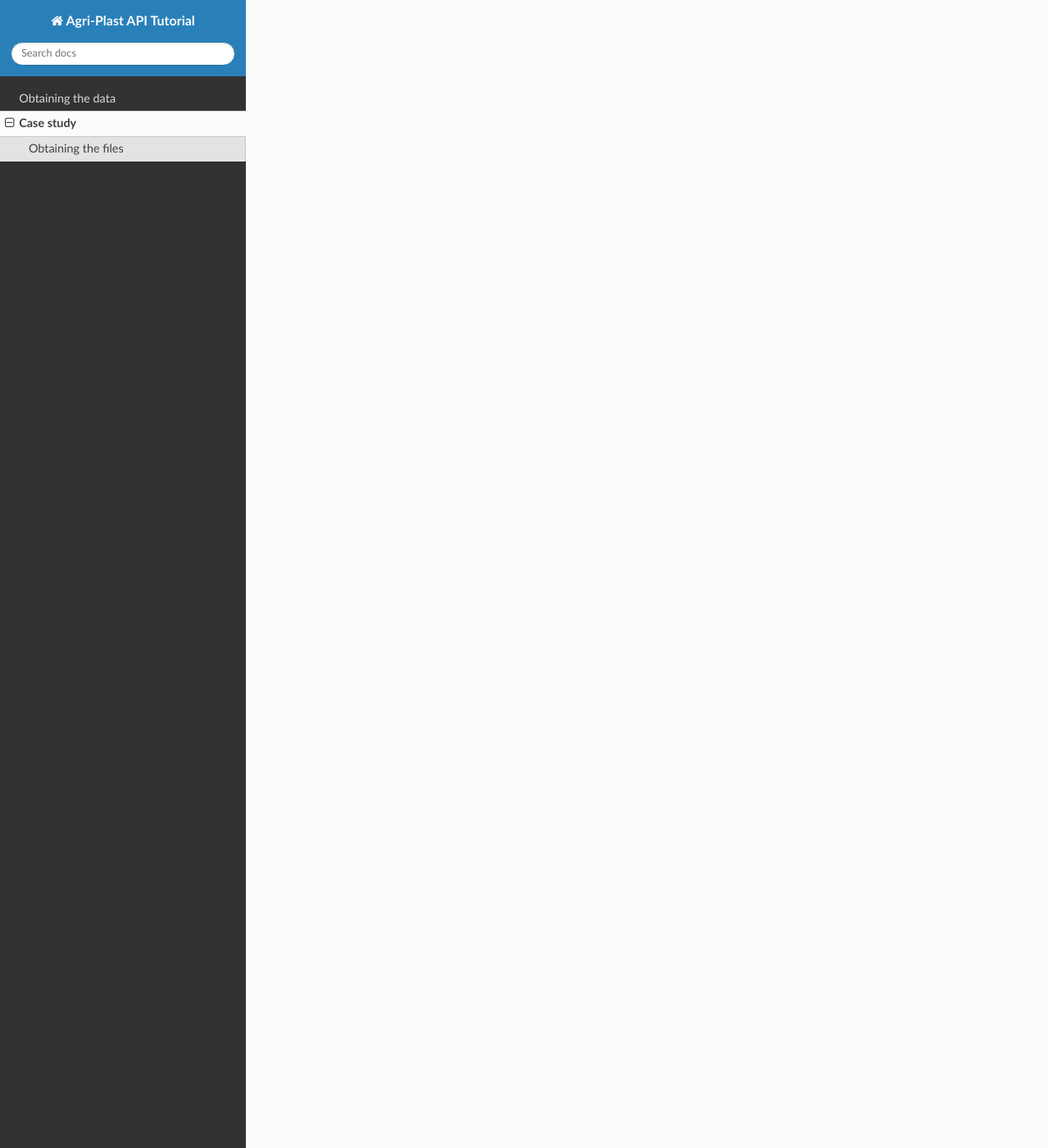
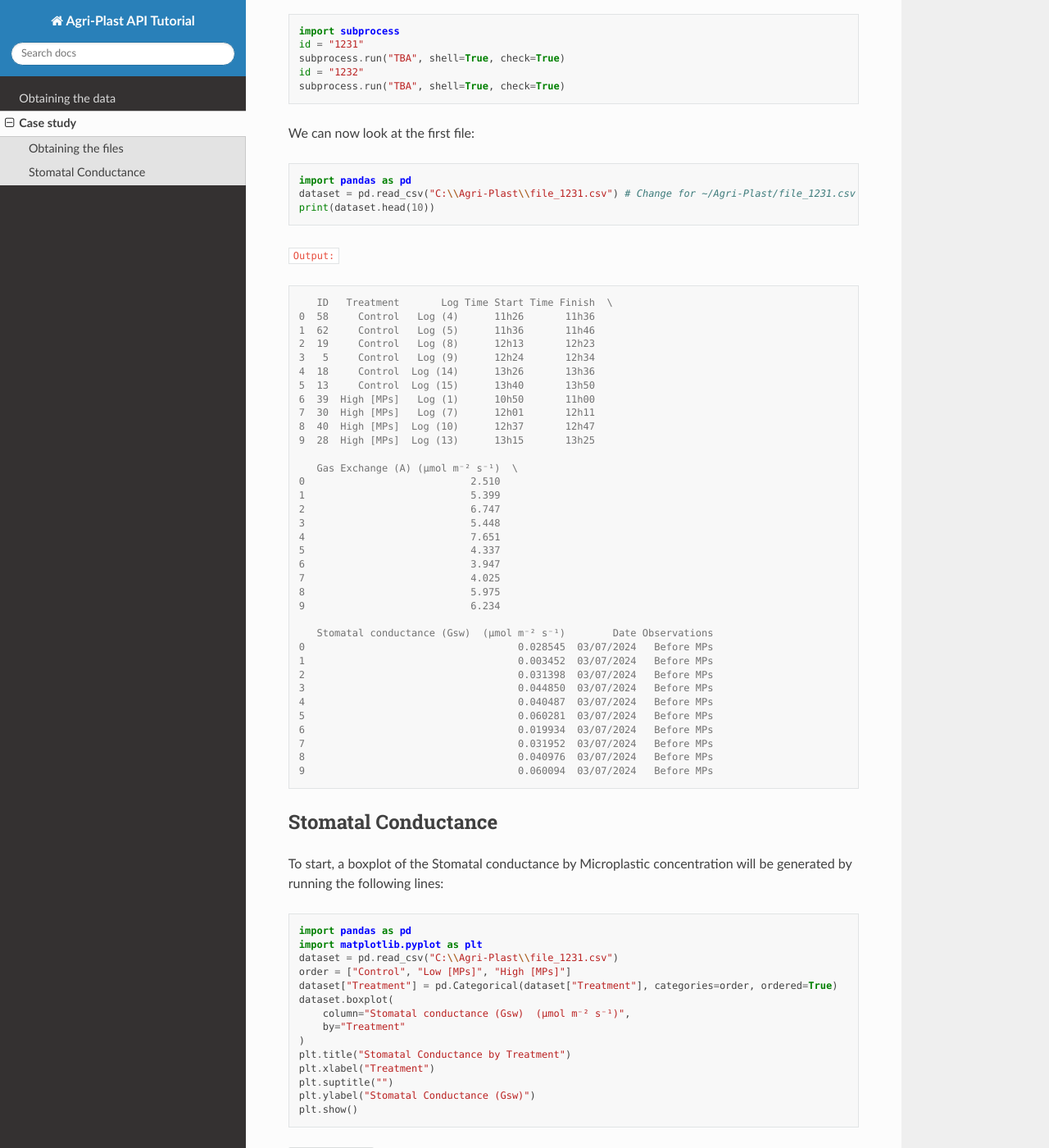
Before and after one commit to lmgoncalves94/Agri-Plast_API, a Sphinx documentation site: the page built from docs/source/case_study.rst, in a window 1280 px wide and 1400 px high, scrolled down 1452 px. Shown: the whole window at 82% size. Built offline with Sphinx 7.4.7 and the Read the Docs theme 3.1.0, drawn with Linux system fonts in a browser that asks for light colours; some of the changed text lies outside the part shown.

Commit message:
Update case_study.rst

```diff
--- a/docs/source/case_study.rst
+++ b/docs/source/case_study.rst
@@ -28,6 +28,7 @@ In the case you haven't created the working directory, run the following:
 
 In this case study we'll be focusing on the following dataset:
 `https://dmportal.biodata.pt/dataset.xhtml?persistentId=doi:10.34636/DMPortal/Q3YLV4 <https://dmportal.biodata.pt/dataset.xhtml?persistentId=doi:10.34636/DMPortal/Q3YLV4>`_
+
 Take note of the doi:
 
 .. code-block:: console
@@ -52,4 +53,96 @@ Run the following to obtain the metadata file:
   doi = "doi:10.34636/DMPortal/Q3YLV4"
   subprocess.run("TBA")
 
-Searching for the ID following ´´"dataFile":{"id":´´ the following IDs are identified: ´´1231´´ and ´´1232´´. Run the following to obtain both files:
+Searching for the ID following ``"dataFile":{"id":`` the following IDs are identified: ``1231`` and ``1232``. Run the following to obtain both files:
+
+``On Windows:``
+
+.. code-block:: python
+
+   import subprocess
+   id = "1231"
+   subprocess.run(f'wsl bash -c "curl -L \\"https://dmportal.biodata.pt/api/access/datafile/{id}?format=original\\" -o /mnt/c/Agri-Plast/file_{id}.csv"', shell=True, check=True)
+   id = "1232"
+   subprocess.run(f'wsl bash -c "curl -L \\"https://dmportal.biodata.pt/api/access/datafile/{id}?format=original\\" -o /mnt/c/Agri-Plast/file_{id}.csv"', shell=True, check=True)
+
+``On Linux/Mac:``
+
+.. code-block:: python
+
+   import subprocess
+   id = "1231"
+   subprocess.run("TBA", shell=True, check=True)
+   id = "1232"
+   subprocess.run("TBA", shell=True, check=True)
+
+We can now look at the first file:
+
+.. code-block:: python
+
+   import pandas as pd
+   dataset = pd.read_csv("C:\\Agri-Plast\\file_1231.csv") # Change for ~/Agri-Plast/file_1231.csv on Linux/Mac
+   print(dataset.head(10))
+
+``Output:``
+
+.. code-block:: console
+
+      ID   Treatment       Log Time Start Time Finish  \
+   0  58     Control   Log (4)      11h26       11h36
+   1  62     Control   Log (5)      11h36       11h46
+   2  19     Control   Log (8)      12h13       12h23
+   3   5     Control   Log (9)      12h24       12h34
+   4  18     Control  Log (14)      13h26       13h36
+   5  13     Control  Log (15)      13h40       13h50
+   6  39  High [MPs]   Log (1)      10h50       11h00
+   7  30  High [MPs]   Log (7)      12h01       12h11
+   8  40  High [MPs]  Log (10)      12h37       12h47
+   9  28  High [MPs]  Log (13)      13h15       13h25
+
+      Gas Exchange (A) (µmol m⁻² s⁻¹)  \
+   0                            2.510
+   1                            5.399
+   2                            6.747
+   3                            5.448
+   4                            7.651
+   5                            4.337
+   6                            3.947
+   7                            4.025
+   8                            5.975
+   9                            6.234
+
+      Stomatal conductance (Gsw)  (µmol m⁻² s⁻¹)        Date Observations
+   0                                    0.028545  03/07/2024   Before MPs
+   1                                    0.003452  03/07/2024   Before MPs
+   2                                    0.031398  03/07/2024   Before MPs
+   3                                    0.044850  03/07/2024   Before MPs
+   4                                    0.040487  03/07/2024   Before MPs
+   5                                    0.060281  03/07/2024   Before MPs
+   6                                    0.019934  03/07/2024   Before MPs
+   7                                    0.031952  03/07/2024   Before MPs
+   8                                    0.040976  03/07/2024   Before MPs
+   9                                    0.060094  03/07/2024   Before MPs
+
+.. _stomatal_conductance:
+
+Stomatal Conductance
+--------------------
+
+To start, a boxplot of the Stomatal conductance by Microplastic concentration will be generated by running the following lines:
+
+.. code-block:: python
+
+   import pandas as pd
+   import matplotlib.pyplot as plt
+   dataset = pd.read_csv("C:\\Agri-Plast\\file_1231.csv")
+   order = ["Control", "Low [MPs]", "High [MPs]"]
+   dataset["Treatment"] = pd.Categorical(dataset["Treatment"], categories=order, ordered=True)
+   dataset.boxplot(
+       column="Stomatal conductance (Gsw)  (µmol m⁻² s⁻¹)",
+       by="Treatment"
+   )
+   plt.title("Stomatal Conductance by Treatment")
+   plt.xlabel("Treatment")
+   plt.suptitle("")
+   plt.ylabel("Stomatal Conductance (Gsw)")
+   plt.show()
```
